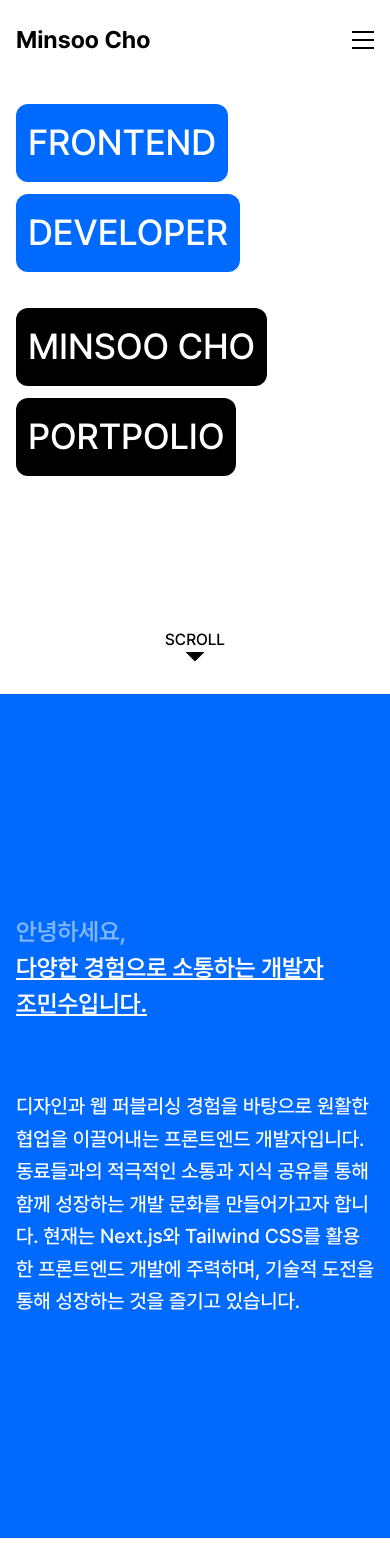
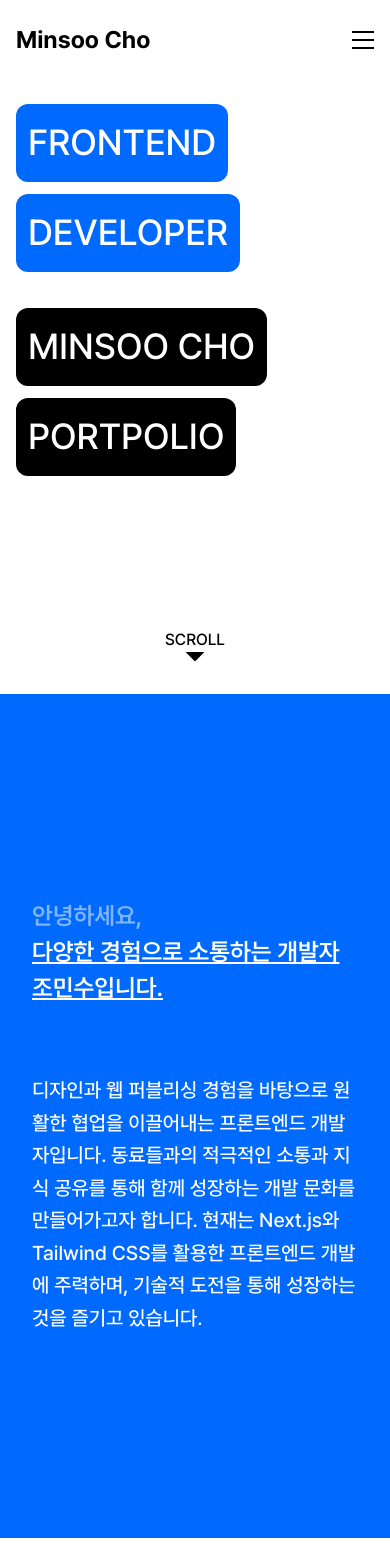
Before and after one commit to erinmzo/zomins-portfolio, a Next.js app: page / in a window 390 px wide. Shown: the top 1568 px of the page. Built offline with nearby package versions, Linux system fonts and the light colour scheme.

Commit message:
소개 파트 수정

```diff
--- a/src/components/main/Intro.tsx
+++ b/src/components/main/Intro.tsx
@@ -3,7 +3,8 @@ import Page from "../common/layout/page/Page";
 function Intro() {
   return (
     <Page>
-      <div className="flex flex-col gap-[68px] md:items-center justify-center md:pt-[140px] min-h-screen md:min-h-max">
+      <div className="flex items-center justify-center min-h-screen w-full">
+        <div className="flex flex-col gap-[68px] md:items-center justify-center w-full max-w-7xl px-4 md:px-6">
           <h3 className="text-[24px] md:text-[48px] text-white text-left md:text-center font-semibold">
             <div className="opacity-50">안녕하세요,</div>
             <div className="opacity-100 underline">
@@ -14,9 +15,10 @@ function Intro() {
           </h3>
           <p className="text-white text-left md:text-center text-[20px] md:text-[32px] leading-relaxed font-medium md:w-[85%] md:break-normal">
             디자인과 웹 퍼블리싱 경험을 바탕으로 원활한 협업을 이끌어내는 프론트엔드 개발자입니다. 동료들과의 적극적인
-          소통과 지식 공유를 통해 함께 성장하는 개발 문화를 만들어가고자 합니다. 현재는 Next.js와 Tailwind CSS를 활용한
-          프론트엔드 개발에 주력하며, 기술적 도전을 통해 성장하는 것을 즐기고 있습니다.
+            소통과 지식 공유를 통해 함께 성장하는 개발 문화를 만들어가고자 합니다. 현재는 Next.js와 Tailwind CSS를
+            활용한 프론트엔드 개발에 주력하며, 기술적 도전을 통해 성장하는 것을 즐기고 있습니다.
           </p>
+        </div>
       </div>
     </Page>
   );
```
Lines whose indentation alone changed are shown as unchanged.
